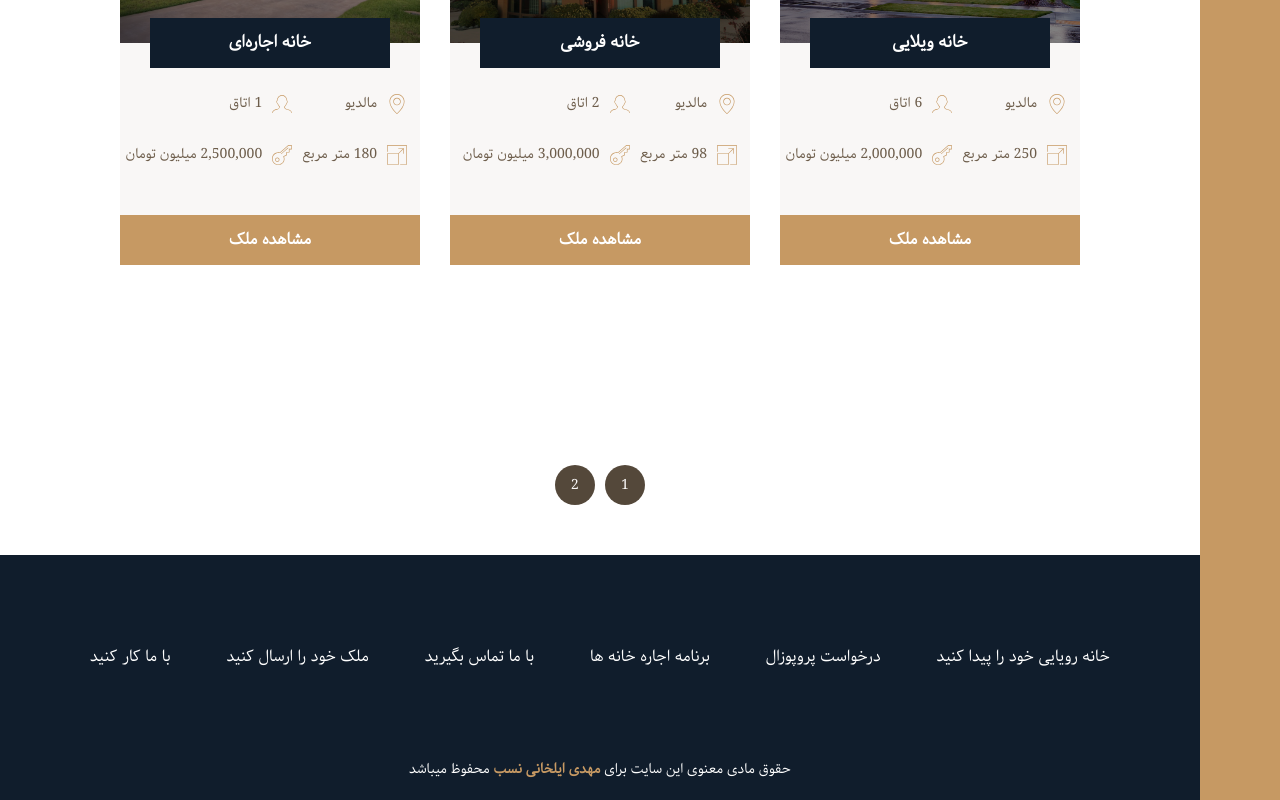
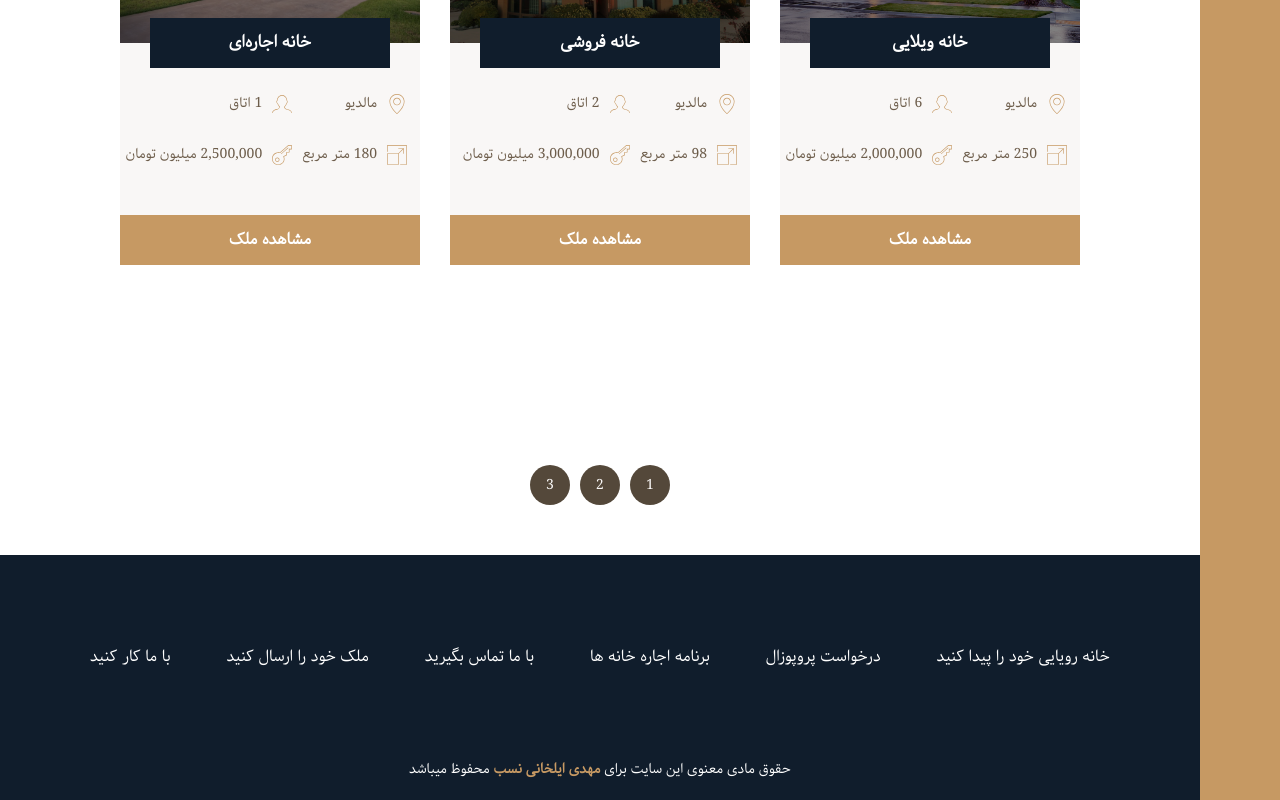
Before and after one commit to mehrzad-sajjadi/RealEstate, a Next.js app: page /Homes in a window 1280 px wide. Shown: the part 1098-1898 px from the top of the page. Built offline with nearby package versions, Linux system fonts and the light colour scheme.

Commit message:
improve pagination

```diff
--- a/pages/Homes/index.jsx
+++ b/pages/Homes/index.jsx
@@ -6,7 +6,7 @@ export default function AllHomes() {
     const [search, setSearch] = useState('');
     const [result, setResult] = useState([...db.homes]);
     const [sort, setSort] = useState("-1");
-    const [pagination, setPagination] = useState(6);
+    const [pagination, setPagination] = useState([...db.homes].length);
     const pageSize = 3;
 
 
@@ -46,9 +46,9 @@ export default function AllHomes() {
 
     function pagainateHandler(event, page) {
         event.preventDefault();
-        const endIndex = page * 3;
-        const startIndex = endIndex - 3
-        console.log(db.homes.slice(startIndex, endIndex));
+        const endIndex = page * pageSize;
+        const startIndex = endIndex - pageSize;
+        setResult(db.homes.slice(startIndex, endIndex));
     }
 
     return (
@@ -72,7 +72,7 @@ export default function AllHomes() {
             {/* HomeCard List Rendering */}
             <div className="homes">
                 {
-                    result.slice(0, 3).map((home, index) => (
+                    result.slice(0, pageSize).map((home, index) => (
                         <HomeCard key={index} {...home} />
                     ))
                 }
@@ -81,9 +81,12 @@ export default function AllHomes() {
             {/* pagination btns */}
             <ul className="pagination__list">
                 {
-                    Array.from({ length: Math.ceil(result.length / pagination) }).map((item, index) => (
-                        <li key={index} onClick={(event) => pagainateHandler(event, index + 1)} className="pagination__item active">
-                            <a href="/asdsa" className="">{index + 1}</a>
+                    Array.from({ length: Math.ceil(pagination / pageSize) }).map((item, index) => (
+                        <li key={index}
+                            onClick={(event) => pagainateHandler(event, index + 1)}
+                            className="pagination__item active"
+                        >
+                            <a href="#" className="">{index + 1}</a>
                         </li>
                     ))
                 }
```
